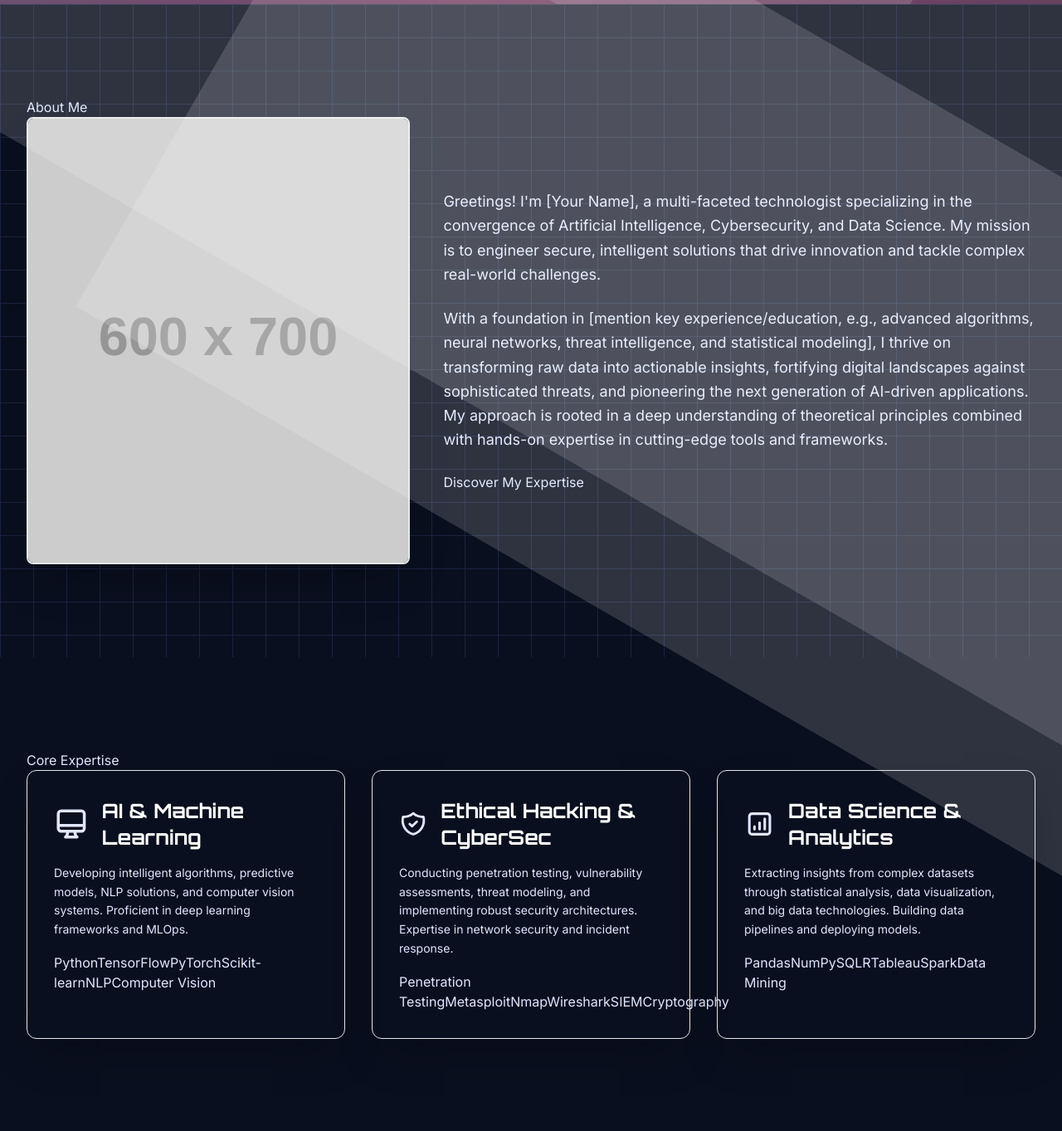
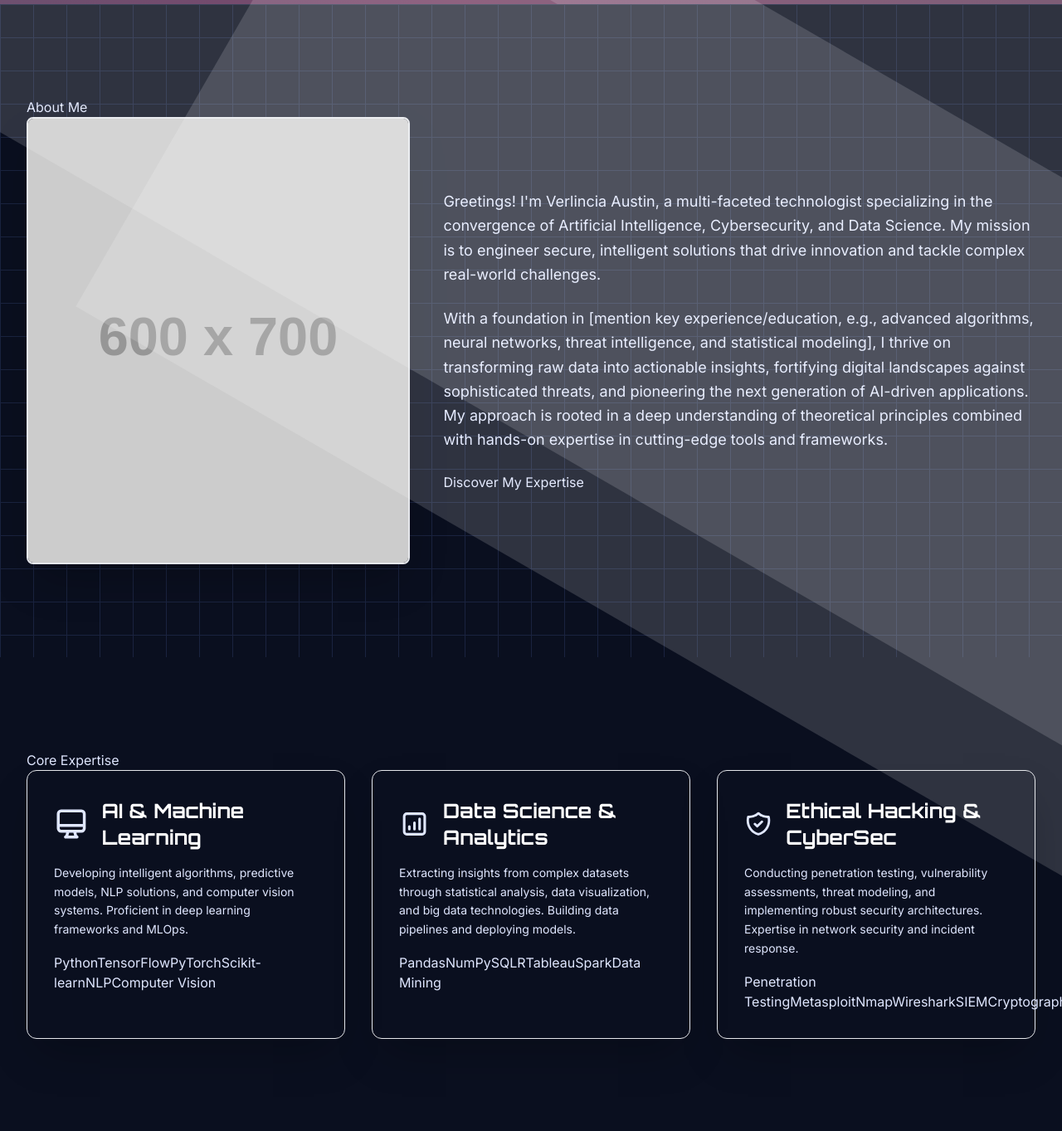
Before and after one commit to Ve1122/Ve1122.github.io, a plain HTML site: page index.html in a window 1280 px wide. Shown: the part 795-2158 px from the top of the page at 83% size. Drawn offline with nearby package versions, Linux system fonts and the light colour scheme; placeholder pictures from the web are drawn by us.

Commit message:
Update index.html

```diff
--- a/index.html
+++ b/index.html
@@ -79,7 +79,8 @@
 
 
         .skill-badge {
-            @apply inline-block bg-var(--bg-light) text-var(--accent-cyan) text-xs font-semibold mr-2 mb-2 px-3 py-1.5 rounded-md border border-var(--accent-blue)/30 transition-all duration-300 hover:bg-var(--accent-blue) hover:text-white hover:shadow-lg hover:shadow-var(--accent-blue)/50 transform hover:scale-110;
+            /* Adjusted px-3 to px-2.5 for slightly less horizontal padding */
+            @apply inline-block bg-var(--bg-light) text-var(--accent-cyan) text-xs font-semibold mr-2 mb-2 px-2.5 py-1.5 rounded-md border border-var(--accent-blue)/30 transition-all duration-300 hover:bg-var(--accent-blue) hover:text-white hover:shadow-lg hover:shadow-var(--accent-blue)/50 transform hover:scale-110;
         }
 
         .btn {
@@ -177,7 +178,7 @@
         <div class="max-w-7xl mx-auto px-4 sm:px-6 lg:px-8">
             <div class="flex items-center justify-between h-20">
                 <div class="flex items-center">
-                    <a href="#" class="font-orbitron text-3xl font-bold text-transparent bg-clip-text bg-gradient-to-r from-var(--accent-cyan) to-var(--accent-purple)">YourName.ai</a>
+                    <a href="#" class="font-orbitron text-3xl font-bold text-transparent bg-clip-text bg-gradient-to-r from-var(--accent-cyan) to-var(--accent-purple)">VerlinciaAustin.ai</a>
                 </div>
                 <div class="hidden md:block">
                     <div class="ml-10 flex items-baseline space-x-2">
@@ -213,7 +214,7 @@
 
         <div class="relative z-10 text-center p-6 bg-var(--bg-medium)/70 backdrop-blur-md rounded-xl shadow-2xl max-w-4xl mx-auto">
             <h1 class="font-orbitron text-4xl sm:text-5xl md:text-6xl lg:text-7xl font-bold mb-6">
-                <span class="block text-transparent bg-clip-text bg-gradient-to-r from-var(--accent-cyan) via-var(--accent-blue) to-var(--accent-purple) mb-2">YOUR NAME</span>
+                <span class="block text-transparent bg-clip-text bg-gradient-to-r from-var(--accent-cyan) via-var(--accent-blue) to-var(--accent-purple) mb-2">VERLINCIA AUSTIN</span>
                 <span class="block text-2xl sm:text-3xl text-var(--text-primary)">Architect of Intelligent Systems</span>
             </h1>
             <div class="text-xl sm:text-2xl text-gray-300 mb-10 h-16 sm:h-10 flex items-center justify-center">
@@ -228,11 +229,11 @@
             <h2 class="section-title animate-on-scroll">About Me</h2>
             <div class="grid grid-cols-1 md:grid-cols-5 gap-10 items-center">
                 <div class="md:col-span-2 rounded-lg overflow-hidden shadow-2xl border-2 border-var(--accent-blue)/50 animate-on-scroll" style="animation-delay: 0.2s;">
-                    <img src="https://placehold.co/600x700/1a233f/E0E7FF?text=Futuristic+Avatar" alt="Your Name - AI & CyberSec Expert" class="w-full h-auto object-cover">
+                    <img src="https://placehold.co/600x700/1a233f/E0E7FF?text=Futuristic+Avatar" alt="Verlincia Austin - AI & CyberSec Expert" class="w-full h-auto object-cover">
                 </div>
                 <div class="md:col-span-3 animate-on-scroll" style="animation-delay: 0.4s;">
                     <p class="text-lg text-var(--text-secondary) mb-6 leading-relaxed">
-                        Greetings! I'm [Your Name], a multi-faceted technologist specializing in the convergence of Artificial Intelligence, Cybersecurity, and Data Science. My mission is to engineer secure, intelligent solutions that drive innovation and tackle complex real-world challenges.
+                        Greetings! I'm Verlincia Austin, a multi-faceted technologist specializing in the convergence of Artificial Intelligence, Cybersecurity, and Data Science. My mission is to engineer secure, intelligent solutions that drive innovation and tackle complex real-world challenges.
                     </p>
                     <p class="text-lg text-var(--text-secondary) mb-6 leading-relaxed">
                         With a foundation in [mention key experience/education, e.g., advanced algorithms, neural networks, threat intelligence, and statistical modeling], I thrive on transforming raw data into actionable insights, fortifying digital landscapes against sophisticated threats, and pioneering the next generation of AI-driven applications. My approach is rooted in a deep understanding of theoretical principles combined with hands-on expertise in cutting-edge tools and frameworks.
@@ -257,7 +258,17 @@
                         <span class="skill-badge">Python</span><span class="skill-badge">TensorFlow</span><span class="skill-badge">PyTorch</span><span class="skill-badge">Scikit-learn</span><span class="skill-badge">NLP</span><span class="skill-badge">Computer Vision</span>
                     </div>
                 </div>
-                <div class="bg-var(--bg-light) p-8 rounded-xl shadow-2xl border border-var(--accent-cyan)/30 animate-on-scroll" style="animation-delay: 0.3s;">
+                <div class="bg-var(--bg-light) p-8 rounded-xl shadow-2xl border border-var(--accent-pink)/30 animate-on-scroll" style="animation-delay: 0.3s;">
+                    <div class="flex items-center mb-4">
+                        <svg class="w-12 h-12 text-var(--accent-pink) mr-4" fill="none" stroke="currentColor" viewBox="0 0 24 24" xmlns="http://www.w3.org/2000/svg"><path stroke-linecap="round" stroke-linejoin="round" stroke-width="2" d="M16 8v8m-4-5v5m-4-2v2m-2 4h12a2 2 0 002-2V6a2 2 0 00-2-2H6a2 2 0 00-2 2v12a2 2 0 002 2z"></path></svg>
+                        <h3 class="font-orbitron text-2xl font-semibold text-white">Data Science & Analytics</h3>
+                    </div>
+                    <p class="text-var(--text-secondary) mb-4 text-sm leading-relaxed">Extracting insights from complex datasets through statistical analysis, data visualization, and big data technologies. Building data pipelines and deploying models.</p>
+                     <div>
+                        <span class="skill-badge">Pandas</span><span class="skill-badge">NumPy</span><span class="skill-badge">SQL</span><span class="skill-badge">R</span><span class="skill-badge">Tableau</span><span class="skill-badge">Spark</span><span class="skill-badge">Data Mining</span>
+                    </div>
+                </div>
+                <div class="bg-var(--bg-light) p-8 rounded-xl shadow-2xl border border-var(--accent-cyan)/30 animate-on-scroll" style="animation-delay: 0.5s;">
                      <div class="flex items-center mb-4">
                         <svg class="w-12 h-12 text-var(--accent-cyan) mr-4" fill="none" stroke="currentColor" viewBox="0 0 24 24" xmlns="http://www.w3.org/2000/svg"><path stroke-linecap="round" stroke-linejoin="round" stroke-width="2" d="M9 12l2 2 4-4m5.618-4.016A11.955 11.955 0 0112 2.944a11.955 11.955 0 01-8.618 3.04A12.02 12.02 0 003 9c0 5.591 3.824 10.29 9 11.622 5.176-1.332 9-6.03 9-11.622 0-1.042-.133-2.052-.382-3.016z"></path></svg>
                         <h3 class="font-orbitron text-2xl font-semibold text-white">Ethical Hacking & CyberSec</h3>
@@ -265,16 +276,6 @@
                     <p class="text-var(--text-secondary) mb-4 text-sm leading-relaxed">Conducting penetration testing, vulnerability assessments, threat modeling, and implementing robust security architectures. Expertise in network security and incident response.</p>
                     <div>
                         <span class="skill-badge">Penetration Testing</span><span class="skill-badge">Metasploit</span><span class="skill-badge">Nmap</span><span class="skill-badge">Wireshark</span><span class="skill-badge">SIEM</span><span class="skill-badge">Cryptography</span>
-                    </div>
-                </div>
-                <div class="bg-var(--bg-light) p-8 rounded-xl shadow-2xl border border-var(--accent-pink)/30 animate-on-scroll" style="animation-delay: 0.5s;">
-                    <div class="flex items-center mb-4">
-                        <svg class="w-12 h-12 text-var(--accent-pink) mr-4" fill="none" stroke="currentColor" viewBox="0 0 24 24" xmlns="http://www.w3.org/2000/svg"><path stroke-linecap="round" stroke-linejoin="round" stroke-width="2" d="M16 8v8m-4-5v5m-4-2v2m-2 4h12a2 2 0 002-2V6a2 2 0 00-2-2H6a2 2 0 00-2 2v12a2 2 0 002 2z"></path></svg>
-                        <h3 class="font-orbitron text-2xl font-semibold text-white">Data Science & Analytics</h3>
-                    </div>
-                    <p class="text-var(--text-secondary) mb-4 text-sm leading-relaxed">Extracting insights from complex datasets through statistical analysis, data visualization, and big data technologies. Building data pipelines and deploying models.</p>
-                     <div>
-                        <span class="skill-badge">Pandas</span><span class="skill-badge">NumPy</span><span class="skill-badge">SQL</span><span class="skill-badge">R</span><span class="skill-badge">Tableau</span><span class="skill-badge">Spark</span><span class="skill-badge">Data Mining</span>
                     </div>
                 </div>
             </div>
@@ -372,7 +373,7 @@
 
     <footer class="bg-var(--bg-dark) border-t border-var(--bg-light)/30">
         <div class="max-w-7xl mx-auto py-10 px-4 sm:px-6 lg:px-8 text-center text-var(--text-secondary) text-sm">
-            <p>&copy; <span id="currentYear"></span> Your Name | AI & CyberSec Innovator. All Rights Reserved.</p>
+            <p>&copy; <span id="currentYear"></span> Verlincia Austin | AI & CyberSec Innovator. All Rights Reserved.</p>
             <p class="mt-2">Forging the Future with Code & Data | <a href="#" class="hover:text-var(--accent-cyan)">Privacy Policy</a></p>
         </div>
     </footer>
@@ -405,7 +406,7 @@
         // Typewriter effect for roles
         const roles = [
             "AI & Machine Learning Engineer",
-            "Data Scientist", // Changed from "Data Science Professional" and moved up
+            "Data Scientist",
             "Ethical Hacker & Cybersecurity Expert",
             "Innovator in Tech"
         ];
```
